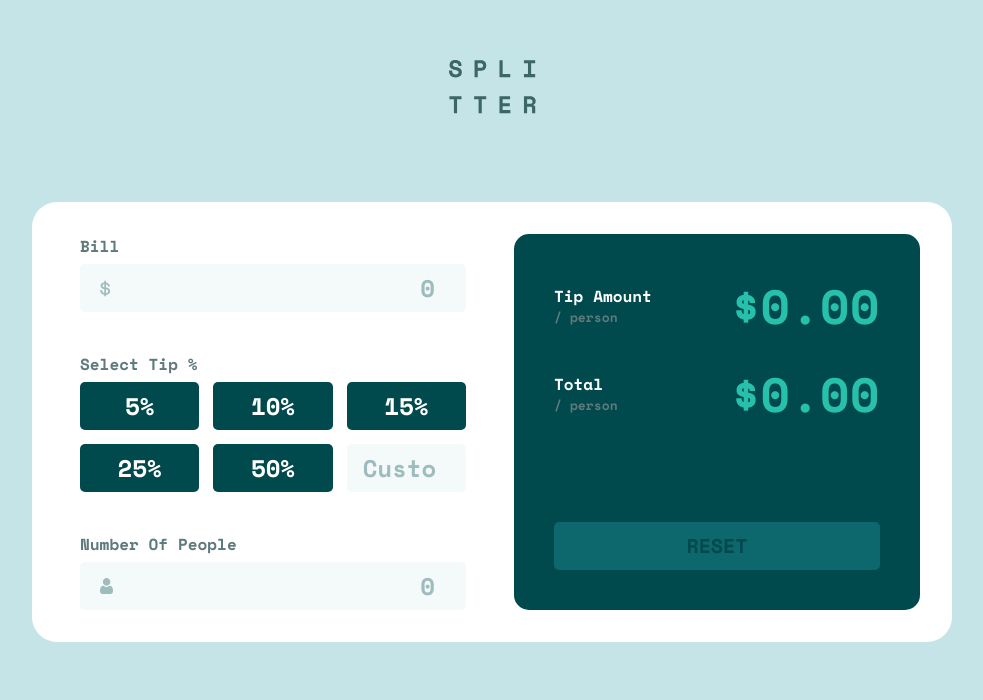
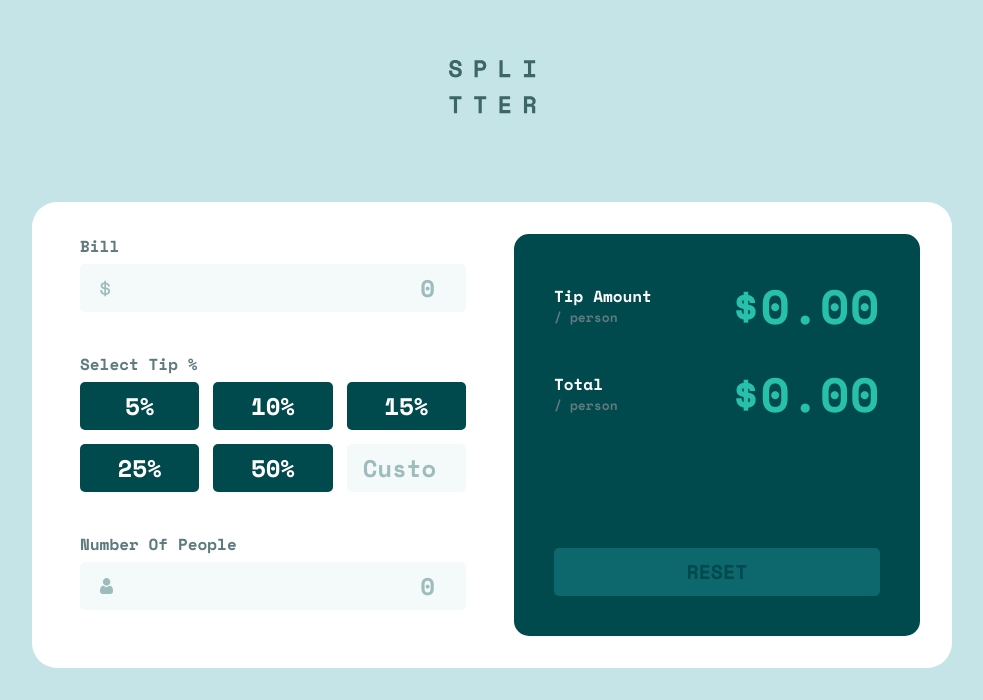
Before and after one commit to Sakeran/fem-tip-calculator, a Svelte app: page / in a window 1280 px wide. Shown: the part 103-803 px from the top of the page, without its empty margins (148-1131 px from the left). Built offline with nearby package versions, Linux system fonts and the light colour scheme.

Commit message:
Fix spacing in totals section

```diff
--- a/src/App.svelte
+++ b/src/App.svelte
@@ -69,9 +69,9 @@
   </div>
 
   <div
-    class="mx-6 mb-8 pt-9 pb-6 px-6 rounded-[0.9375rem] bg-cyan-100 text-white lg:m-0 lg:py-10 lg:px-10 lg:basis-1/2 lg:flex lg:flex-col"
+    class="mx-6 mb-8 pt-9 pb-6 px-6 rounded-[0.9375rem] bg-cyan-100 text-white lg:m-0 lg:py-10 lg:px-10 lg:basis-1/2"
   >
-    <div class="space-y-5 mb-8 lg:space-y-6">
+    <div class="space-y-5 mb-8 lg:space-y-6 lg:mb-[7.625rem]">
       <TotalDisplay title="Tip Amount" value={tipPerPerson} />
       <TotalDisplay title="Total" value={totalPerPerson} />
     </div>
```
